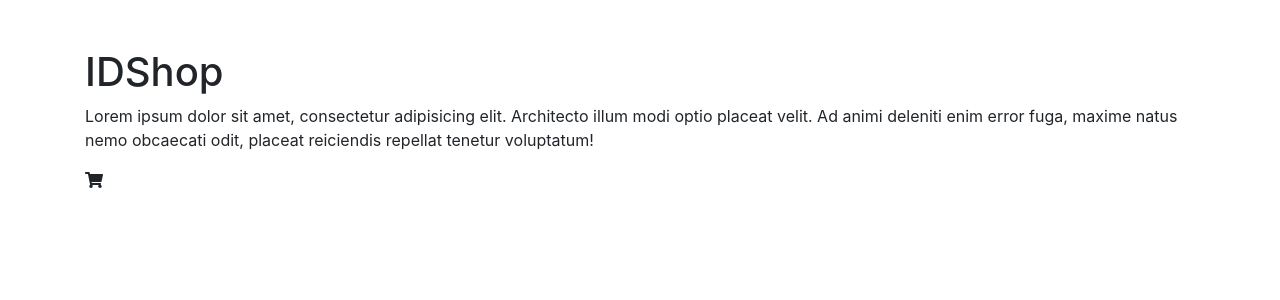
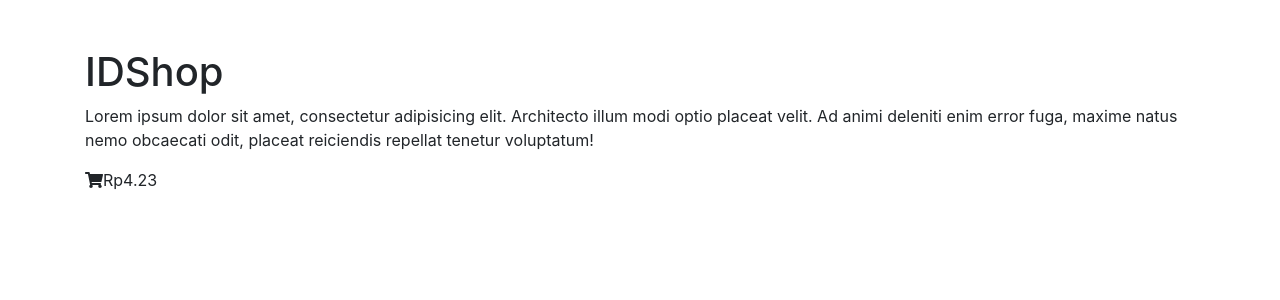
Before and after one commit to gamalama/vue-cli, a Vue app: page / in a window 1280 px wide. Shown: the top 300 px of the page. Built offline with nearby package versions, Linux system fonts and the light colour scheme.

Commit message:
Membuat Component Price

```diff
--- a/src/App.vue
+++ b/src/App.vue
@@ -7,16 +7,19 @@
       nemo obcaecati odit, placeat reiciendis repellat tenetur voluptatum!
     </p>
     <font-awesome-icon icon="shopping-cart"></font-awesome-icon>
+    <price :value="4.23"></price>
   </div>
 </template>
 
 <script>
 import { FontAwesomeIcon } from "@fortawesome/vue-fontawesome";
+import Price from "@/components/PriceComponent.vue";
 
 export default {
   name: "App",
   components: {
     FontAwesomeIcon,
+    Price,
   },
 };
 </script>
--- /dev/null
+++ b/src/components/PriceComponent.vue
@@ -0,0 +1,21 @@
+<template>
+  <span>{{
+    this.prefix + Number.parseFloat(this.value).toFixed(this.precision)
+  }}</span>
+</template>
+
+<script>
+export default {
+  props: {
+    value: Number,
+    prefix: {
+      type: String,
+      default: "Rp",
+    },
+    precision: {
+      type: Number,
+      default: 2,
+    },
+  },
+};
+</script>
```
Also changed, not shown: 1 other file (tests, documents, lock files or other folders).
